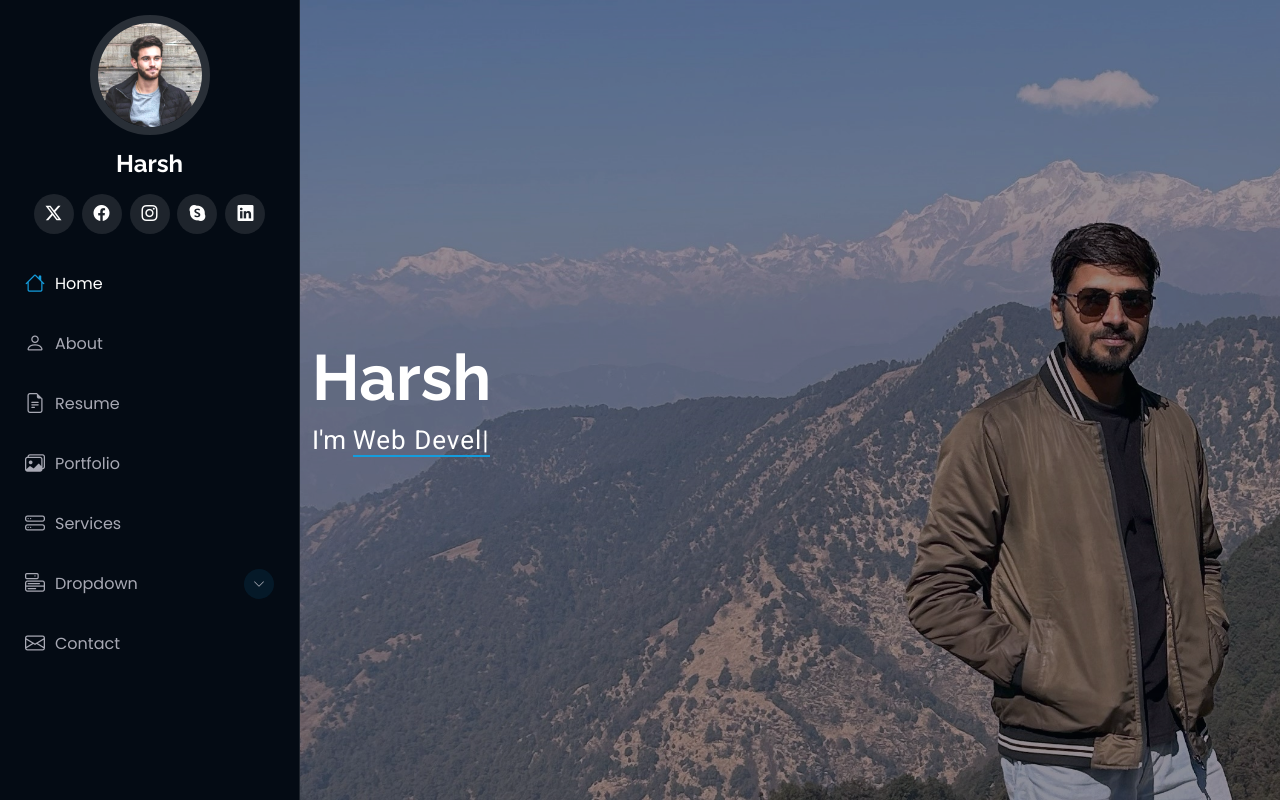
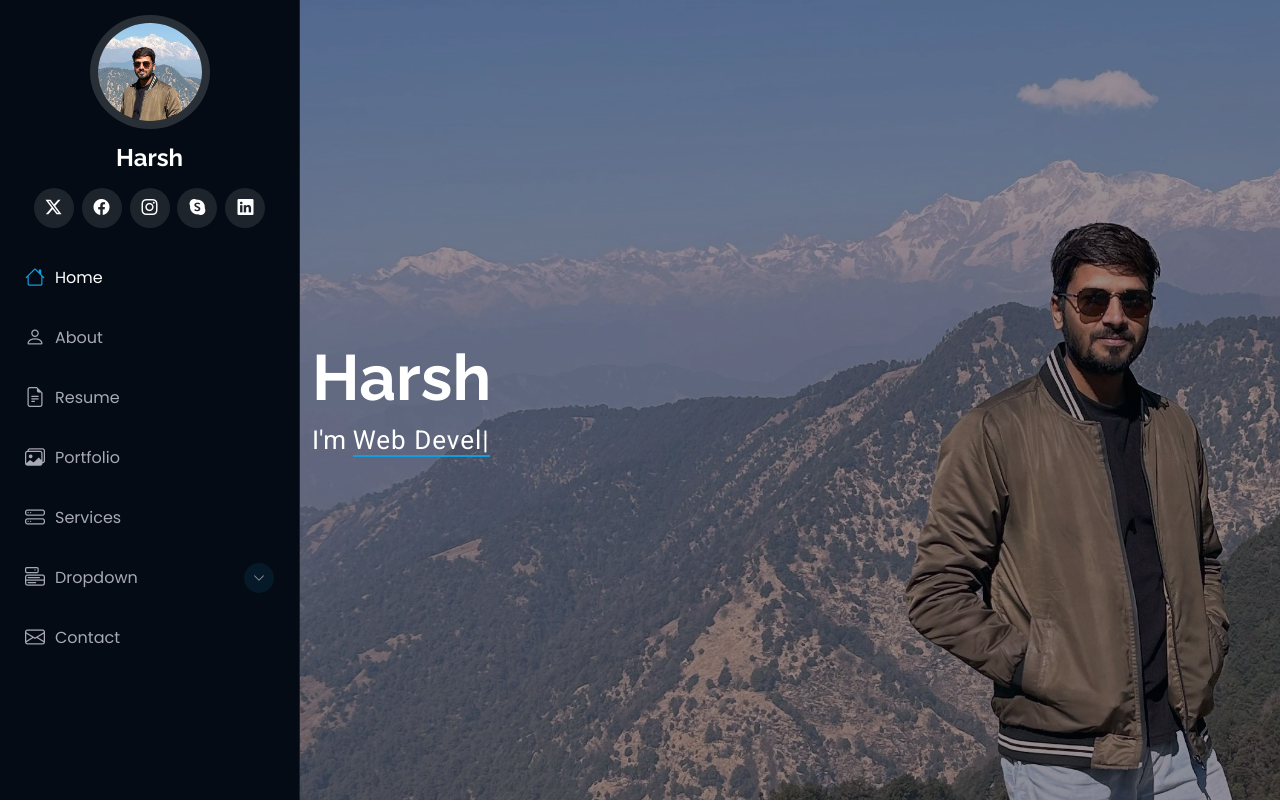
Before and after one commit to harsz-git/profile, a plain HTML site: page index.html in a window 1280 px wide. Shown: the top 802 px of the page. Drawn offline with nearby package versions, Linux system fonts and the light colour scheme; a script that the page names is missing.

Commit message:
Update index.html

```diff
--- a/index.html
+++ b/index.html
@@ -39,7 +39,7 @@
     <i class="header-toggle d-xl-none bi bi-list"></i>
 
     <div class="profile-img">
-      <img src="assets/img/my-profile-img.jpg" alt="" class="img-fluid rounded-circle">
+      <img src="assets/img/hh.jpg" alt="" class="img-fluid rounded-circle">
     </div>
 
     <a href="index.html" class="logo d-flex align-items-center justify-content-center">
```
